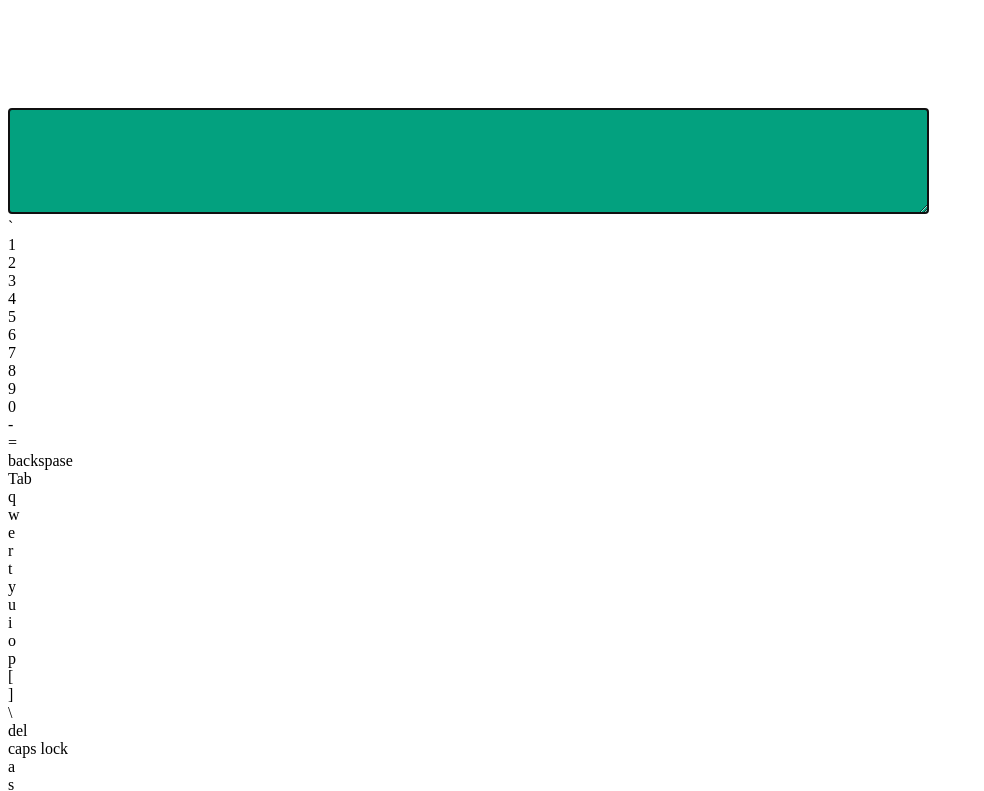
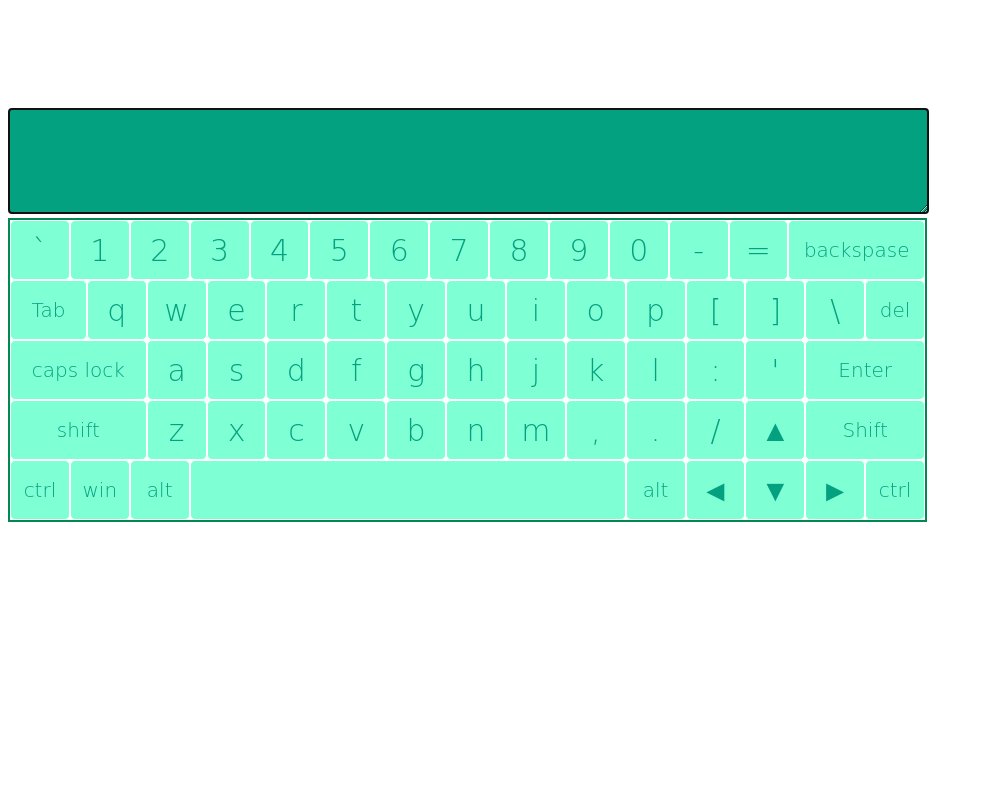
Before and after one commit to kukaryamba/virtual-keyboard, a website: page index.html in a window 1280 px wide. Shown: the top 791 px of the page, without its empty margins (0-984 px from the left). Drawn offline with Linux system fonts and the light colour scheme; a web font is replaced by a local one.

Commit message:
feat: make the buttons show right symbols

```diff
--- a/index.js
+++ b/index.js
@@ -1,3 +1,15 @@
+//import styles 'style.scss';
+
+/* let localLanguage = localStorage.getItem('lang_keyboard');
+let language = localLanguage ? localLanguage : 'en'; */
+
+/* let lang = 'en';
+
+function changeLang(){
+    lang = lang == 'en' ? 'ru' : 'en';
+}
+  */
+
 let textarea = document.createElement('textarea');
 textarea.className ='text';
 textarea.value = '';
@@ -207,3 +219,15 @@ makeElement(lettersFirstRow, row1);
 makeElement(letters, row);
 makeElement(letters2, row2);
 makeElement(special, lastRow);
+
+
+function keypressed(event) {
+    let actoy = document.querySelector(`[data-code = ${event.code}]`);
+    if (actoy){
+        actoy.classList.toggle('clicked');
+    }
+}
+
+document.addEventListener('keydown', keypressed);
+document.addEventListener('keyup', keypressed);
+row.addEventListener('click', keypressed);
--- a/style.scss
+++ b/style.scss
@@ -1,3 +1,47 @@
+@import url('https://fonts.googleapis.com/css2?family=Annie+Use+Your+Telescope&display=swap');
+
+.button, .text {
+    font-family: 'Annie Use Your Telescope', cursive;
+    font-size: 30px;
+    font-weight: 100;
+}
+
+.keyboard {
+    display: flex;
+    flex-direction: column;
+    width: 915px;
+    height: 300px;
+    border: 2px solid rgb(3, 136, 85);
+}
+
+.row {
+    display: flex;
+    //margin-bottom: 50px;
+}
+
+
+.button {
+    background-color: aquamarine;
+    color: rgb(3, 161, 127);
+    display: flex;
+    justify-content: center;
+    align-items: center;
+    text-align: center;
+    width: 58px;
+    height: 58px;
+    border: 1px solid white;
+    border-radius: 5px;
+    margin: 0, auto;
+    &:hover {
+        background-color:rgb(31, 231, 198);
+    }
+}
+
+.clicked {
+    border-radius: 20px;
+    background-color: rgb(11, 221, 186);
+}
+
 
 .text {
     margin-top: 100px;
@@ -7,3 +51,32 @@
     color:  aquamarine;
     letter-spacing: 0.05rem;
 }
+
+.system-key {
+    font-size: 20px;
+}
+
+.backspc {
+    width: 135px;
+}
+
+.tab {
+    width: 75px;
+
+}
+
+.caps {
+    width: 135px;
+}
+
+.shift {
+    width: 135px;
+}
+
+.shift-Right {
+    width: 118px;
+}
+
+.space {
+    width: 435px;
+}
```
Also changed, not shown: style.css, 1 other file.
